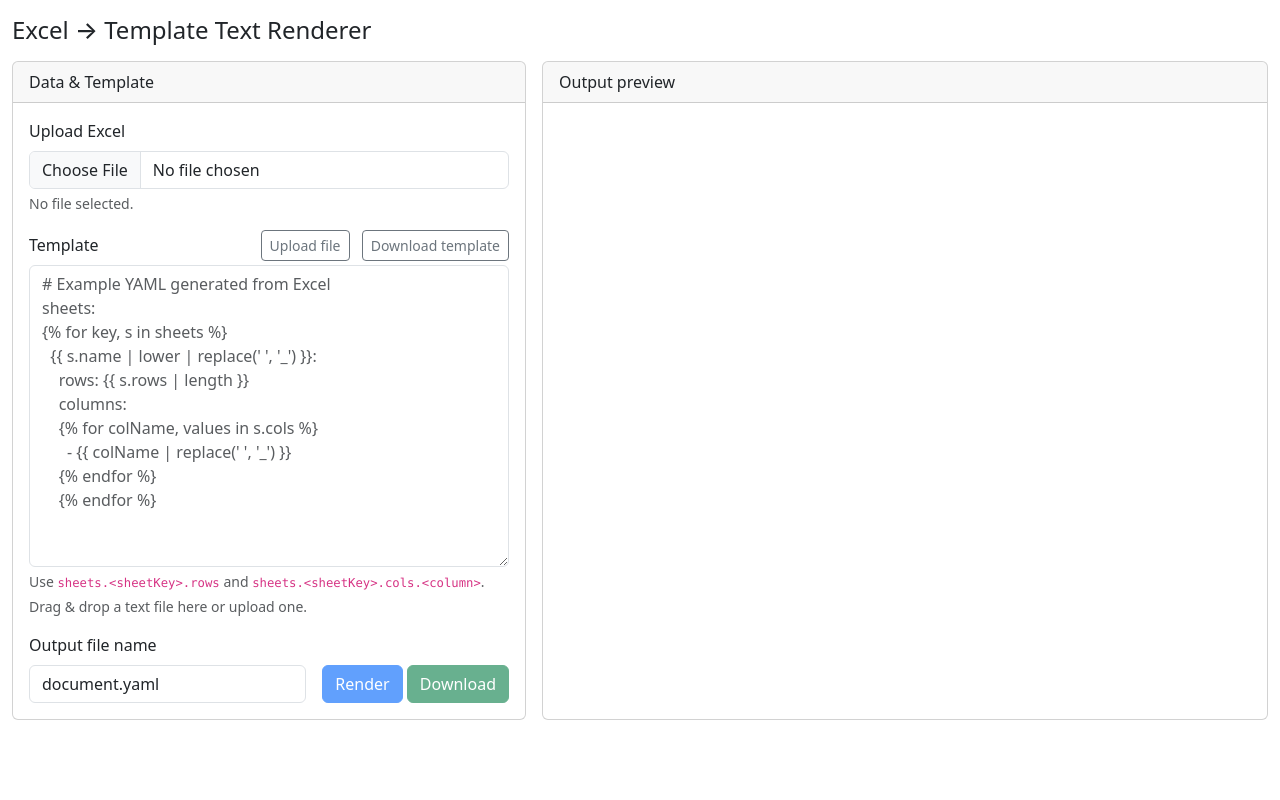
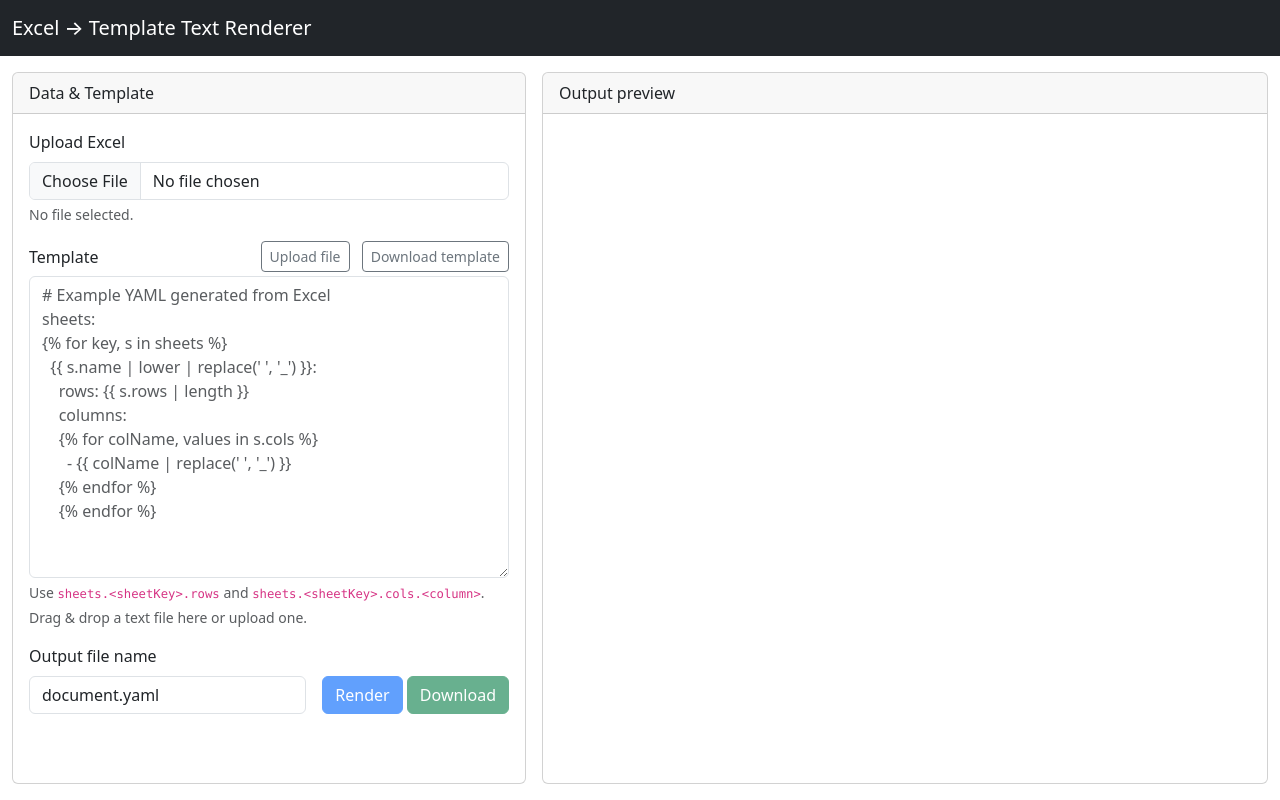
Before and after one commit to onurmatik/xlsx-pub, a plain HTML site: page index.html in a window 1280 px wide. Drawn offline with nearby package versions, Linux system fonts and the light colour scheme.

Commit message:
Implement fixed navbar and scrollable split layout

```diff
--- a/index.html
+++ b/index.html
@@ -18,24 +18,65 @@
   <script src="https://cdnjs.cloudflare.com/ajax/libs/FileSaver.js/2.0.5/FileSaver.min.js"></script>
 
   <style>
-    body { padding-top: 1rem; }
+    :root {
+      --app-navbar-height: 3.5rem;
+    }
+    html,
+    body {
+      height: 100%;
+    }
+    body {
+      padding-top: var(--app-navbar-height);
+    }
+    .app-navbar {
+      height: var(--app-navbar-height);
+    }
+    .app-content {
+      height: calc(100vh - var(--app-navbar-height));
+      overflow: hidden;
+      padding-top: 1rem;
+      padding-bottom: 1rem;
+      box-sizing: border-box;
+    }
+    .app-row {
+      height: 100%;
+    }
+    .app-column {
+      height: 100%;
+      overflow-y: auto;
+    }
     pre { white-space: pre-wrap; word-break: break-word; }
     #tpl.drag-over {
       border-color: #0d6efd;
       box-shadow: 0 0 0 0.25rem rgba(13, 110, 253, 0.25);
     }
+    @media (max-width: 767.98px) {
+      .app-content {
+        height: auto;
+        overflow: visible;
+      }
+      .app-row {
+        height: auto;
+      }
+      .app-column {
+        height: auto;
+        overflow: visible;
+      }
+    }
   </style>
 </head>
 <body>
-  <div class="container-fluid">
-    <div class="mb-3">
-      <h1 class="h4 mb-0">Excel → Template Text Renderer</h1>
+  <nav class="navbar navbar-dark bg-dark fixed-top app-navbar">
+    <div class="container-fluid">
+      <span class="navbar-brand mb-0 h1">Excel → Template Text Renderer</span>
     </div>
+  </nav>
 
-    <div class="row g-3">
+  <main class="container-fluid app-content">
+    <div class="row g-3 app-row">
       <!-- Left column -->
-      <div class="col-md-5">
-        <div class="card">
+      <div class="col-md-5 app-column">
+        <div class="card h-100">
           <div class="card-header">Data & Template</div>
           <div class="card-body">
             <div class="mb-3">
@@ -92,7 +133,7 @@ sheets:
       </div>
 
       <!-- Right column -->
-      <div class="col-md-7">
+      <div class="col-md-7 app-column">
         <div class="card h-100">
           <div class="card-header d-flex justify-content-between align-items-center">
             <span>Output preview</span>
@@ -103,7 +144,7 @@ sheets:
         </div>
       </div>
     </div>
-  </div>
+  </main>
 
   <script>
     function initApp(){
```
